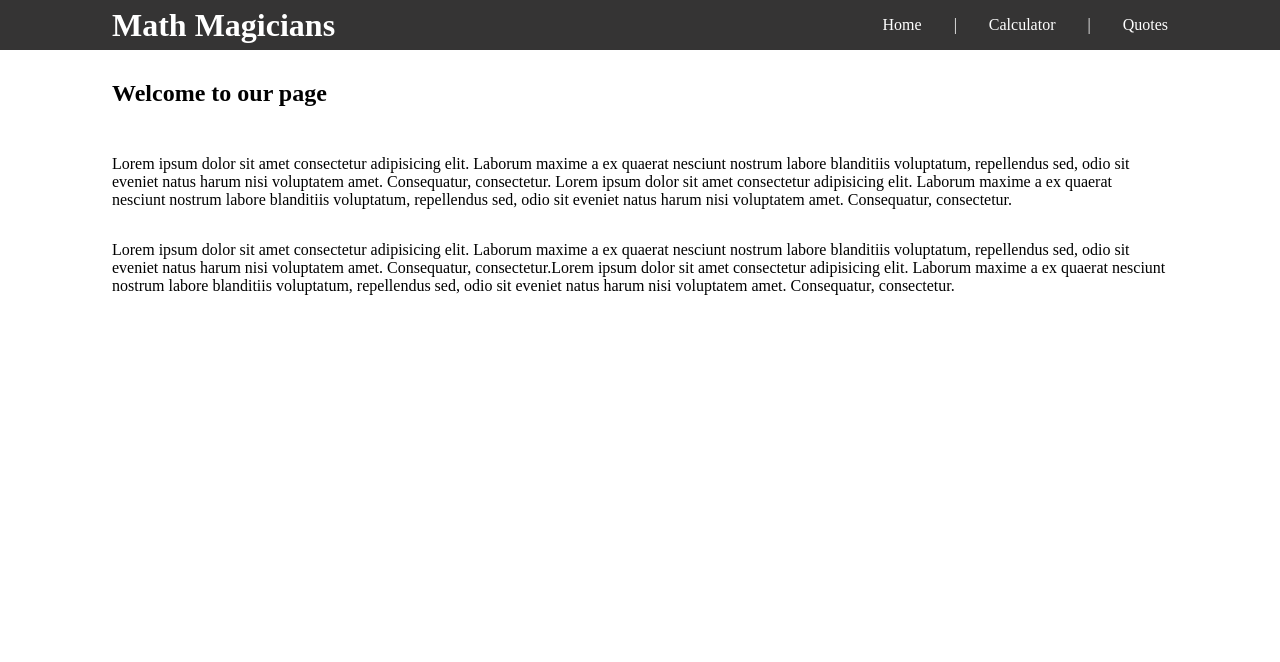
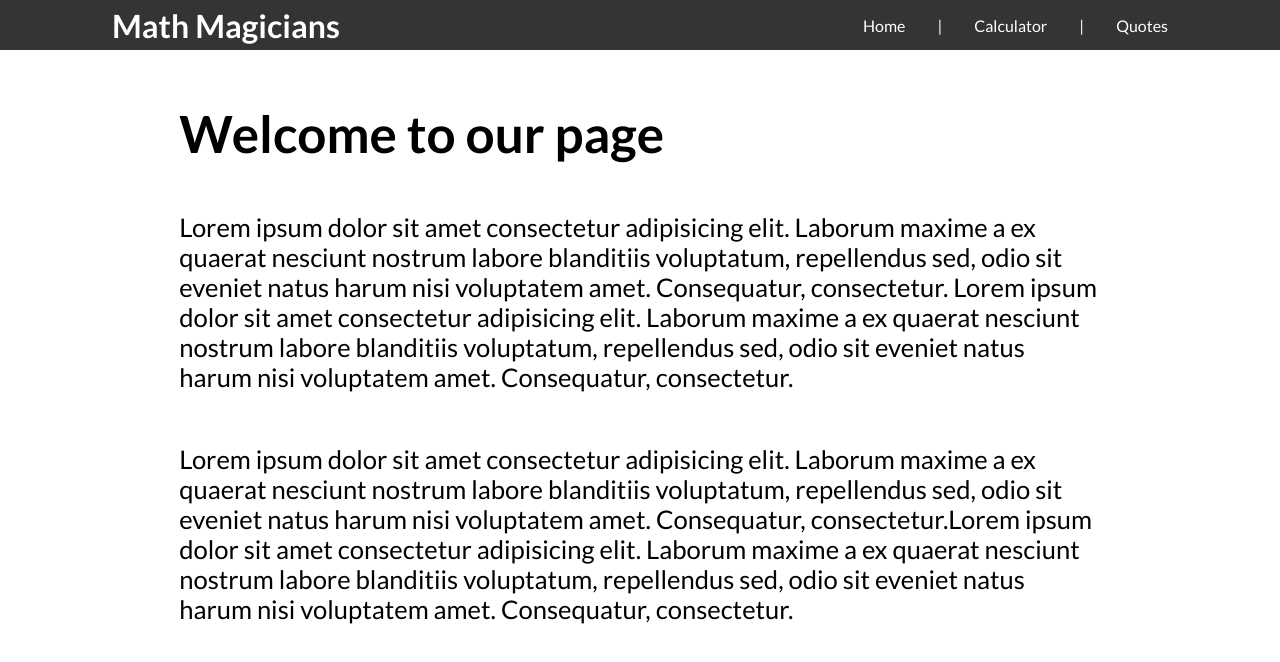
Before and after one commit to anyepeter/math-magician, a React (Create React App) app: page / in a window 1280 px wide. Shown: the top 662 px of the page. Built offline with nearby package versions, Linux system fonts and the light colour scheme.

Commit message:
fix linter error

```diff
--- a/src/Cssmodules/homePage.css
+++ b/src/Cssmodules/homePage.css
@@ -1,12 +1,19 @@
+@import url('https://fonts.googleapis.com/css2?family=Lato:wght@100;300;400;700;900&family=Roboto:wght@100;300;400;500;700;900&display=swap');
 
-.main{
-  padding: 5em 7em;
+.main {
+  padding: 4em 7em;
   display: flex;
   flex-direction: column;
   gap: 3rem;
+  font-size: 1.6em;
+  font-family: 'Lato', sans-serif;
 }
 
-.main-box{
+.welcome {
+  font-size: 2em;
+}
+
+.main-box {
   display: flex;
   flex-direction: column;
   gap: 2em;
--- a/src/Cssmodules/navbar.css
+++ b/src/Cssmodules/navbar.css
@@ -1,10 +1,10 @@
-*{
+* {
   box-sizing: border-box;
   padding: 0;
   margin: 0;
 }
 
-.nav-bar{
+.nav-bar {
   height: 50px;
   display: flex;
   justify-content: space-between;
@@ -16,14 +16,15 @@
   position: fixed;
   top: 0;
   width: 100%;
+  font-family: 'Lato', sans-serif;
 }
 
-.nav{
+.nav {
   display: flex;
   gap: 2em;
 }
 
-.links{
+.links {
   text-decoration: none;
   color: #fff;
 }
--- a/src/index.css
+++ b/src/index.css
@@ -13,8 +13,7 @@
   align-items: baseline;
   flex-direction: row;
   gap: 5rem;
-  padding: 10em ;
-
+  padding: 10em;
 }
 
 table {
--- a/src/pages/quote.js
+++ b/src/pages/quote.js
@@ -1,12 +1,13 @@
 import React from 'react';
 import Navigation from './navbar';
+import '../Cssmodules/quote.css';
 
 const Quotes = () => (
   <>
     <div>
       <Navigation />
     </div>
-    <div>
+    <div className="text-container">
       <p>
         Mathematics is not about numbers, equations, computations or algorithms;
         it is about understanding - William Paul Thurston.
```
